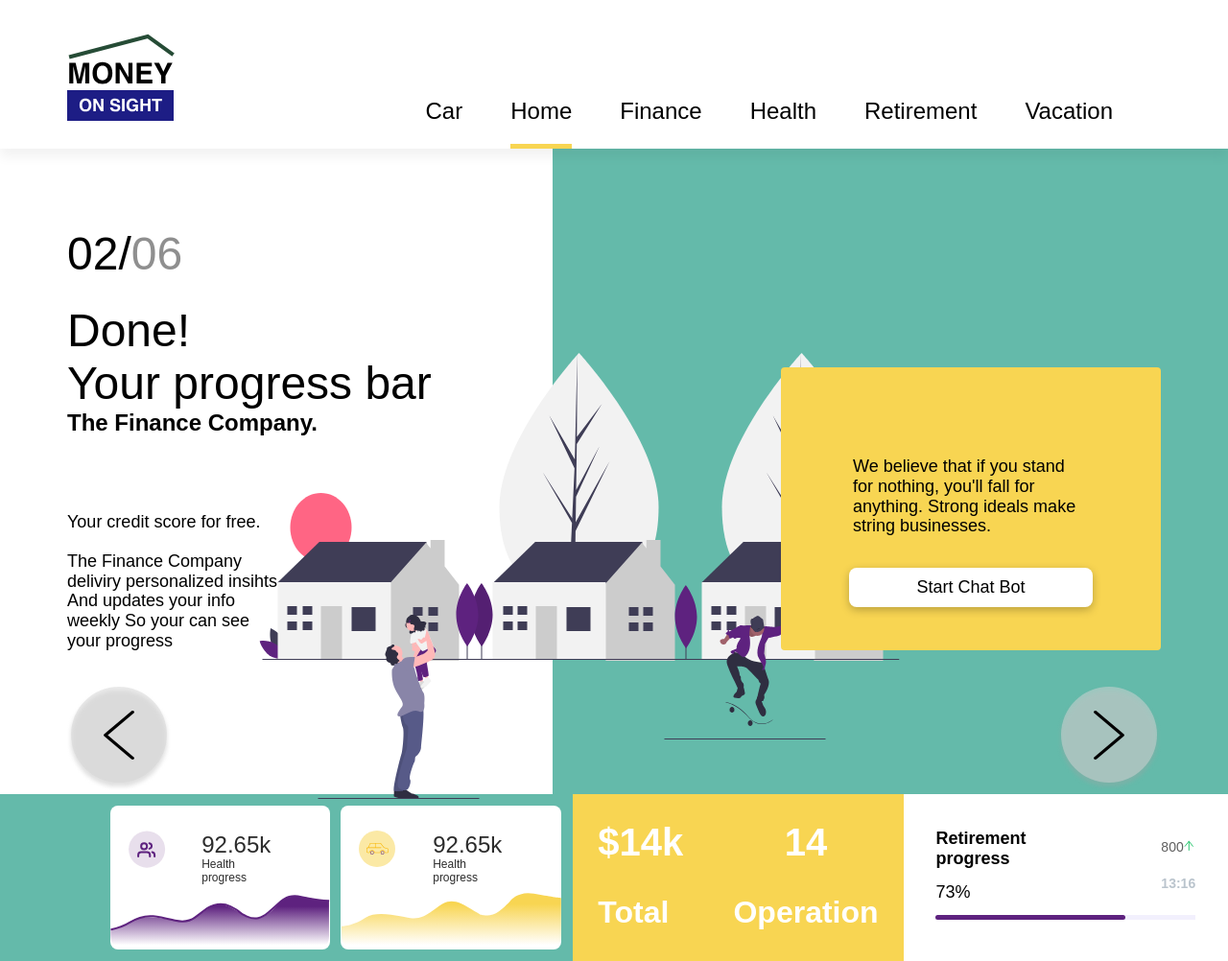
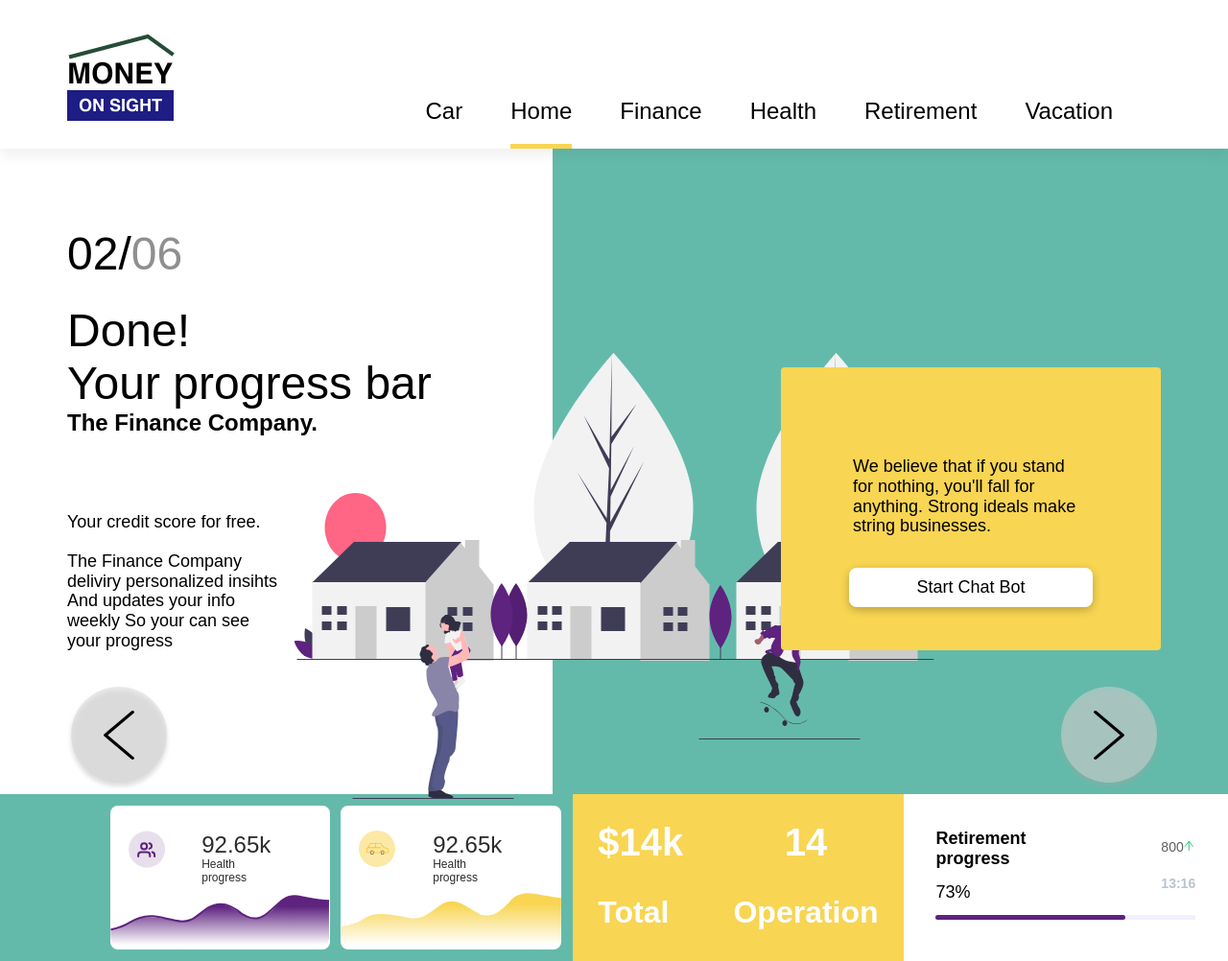
Before and after one commit to vanilla-ice/money-landing, a website: page home.html in a window 1280 px wide. Shown: the whole page at 96% size. Drawn offline with Linux system fonts and the light colour scheme.

Commit message:
change style: car->picture__center

```diff
--- a/home.html
+++ b/home.html
@@ -115,7 +115,7 @@
     </div>
 
 
-    <div class="car">
+    <div class="picture__center">
         <svg width="667" height="465" viewBox="0 0 667 465" fill="none" xmlns="http://www.w3.org/2000/svg">
             <path d="M13.7415 306.37C18.1316 315.207 27.449 319 27.449 319C27.449 319 29.6486 308.466 25.2585 299.63C20.8684 290.793 11.551 287 11.551 287C11.551 287 9.35144 297.534 13.7415 306.37Z" fill="#3F3D56"/>
             <path d="M16.6727 303.546C24.1285 308.611 27 318.671 27 318.671C27 318.671 17.7832 320.519 10.3273 315.454C2.87146 310.389 0 300.329 0 300.329C0 300.329 9.21681 298.481 16.6727 303.546Z" fill="#5E227F"/>
--- a/styles/main.scss
+++ b/styles/main.scss
@@ -218,9 +218,9 @@ ul {
   display: flex;
 }
 
-.car {
-  width:739px;
-  height:248px;
+.picture__center {
+  max-width:739px;
+  max-height:248px;
   display: block;
   margin: 0 auto;
   position: absolute;
```
Also changed, not shown: finance.html (+1 -1 lines), health.html (+1 -1 lines), index.html (+5 -2 lines), retirement.html (+1 -1 lines), vacation.html (+1 -1 lines), dist/main.css.
